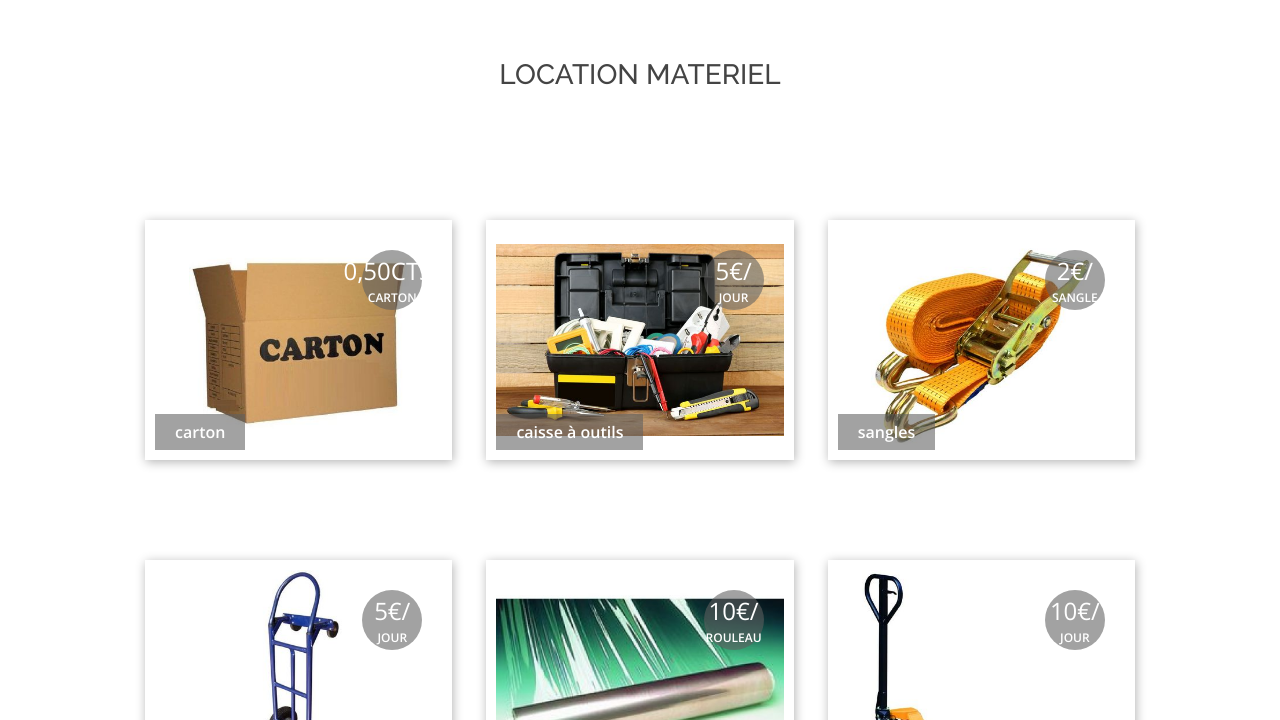
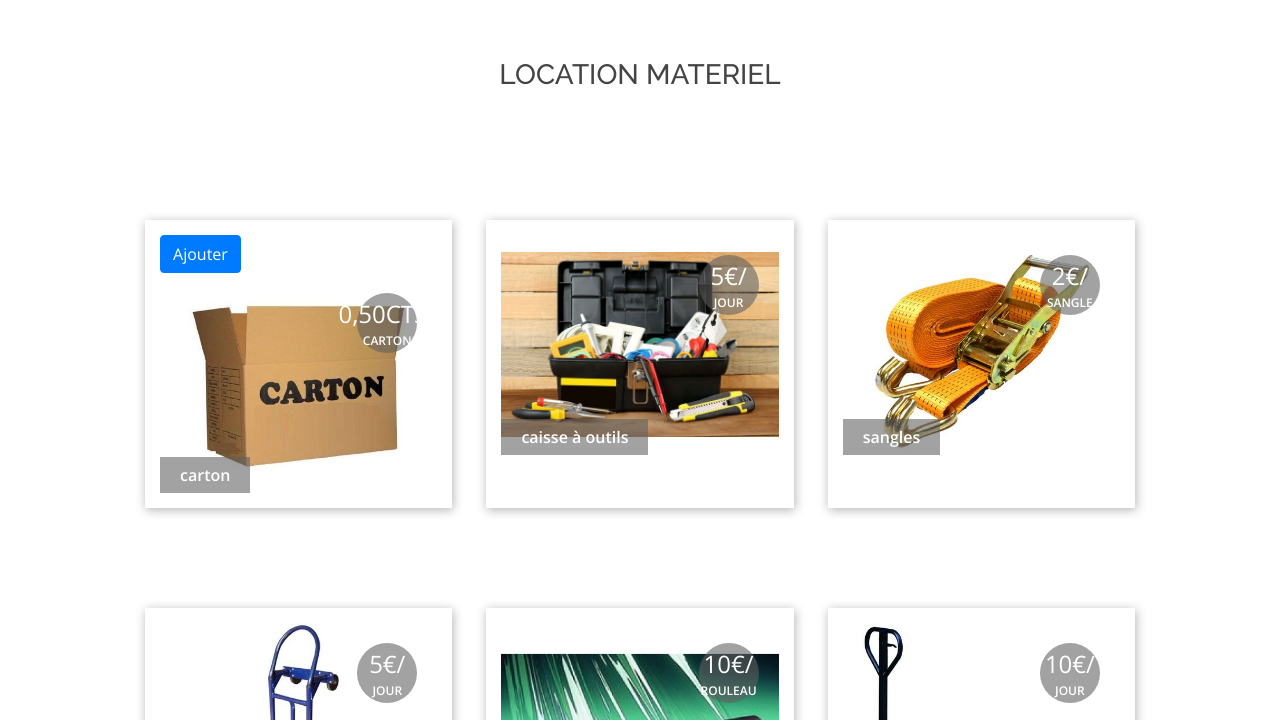
Before and after one commit to antho635/projet-salva, a plain HTML site: page prix.html in a window 1280 px wide. Shown: the part 80-800 px from the top of the page. Drawn offline with nearby package versions, Linux system fonts and the light colour scheme.

Commit message:
fin design prix

```diff
--- a/assets/css/styles.scss
+++ b/assets/css/styles.scss
@@ -1177,14 +1177,13 @@ article {
     background: #fff;
     box-shadow: 1px 2px 10px rgba(0, 0, 0, 0.3);
     margin: 50px auto;
-    padding: 10px;
+    padding: 15px;
     flex-wrap: wrap;
     .banner-image {
         width: 100%;
         height: 220px;
         background-size: contain;
         background-position: center;
-        background-image: url('../img/loccarton.jpg');
         background-repeat: no-repeat;
         transition: height .2s ease;
         position: relative;
--- a/prix.html
+++ b/prix.html
@@ -85,6 +85,7 @@
 
             <div class="container-items">
                 <article>
+                    <a href="#!" class="btn btn-flex btn-primary add" data-id="1">Ajouter</a>
                     <div class="banner-image" id="banner-image-1">
                         <div class="date">
                             <span class="day">0,50cts/</span>
```
Also changed, not shown: assets/css/layout.css, assets/css/styles.css, 2 other files.
